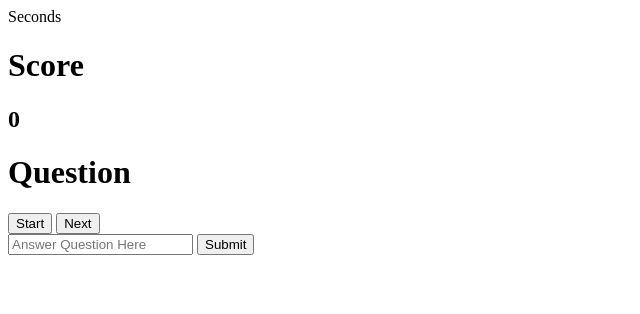
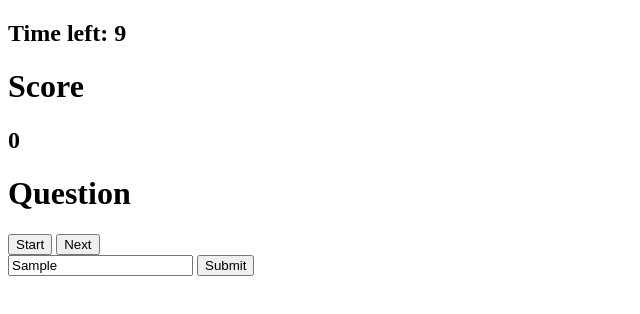
Before and after one commit to Aniangelsuperbat1/Trivia_Game, a plain HTML site: page index.html in a window 1280 px wide. Both pictures are taken after typing "Sample" into the empty fields and a click on the button "Submit". Shown: the whole page, without its empty margins (0-640 px from the left). Drawn offline with Linux system fonts and the light colour scheme; some packages are replaced by stand-ins of ours; a script that the page names is missing.

Commit message:
Added countdown timer

```diff
--- a/index.html
+++ b/index.html
@@ -8,7 +8,7 @@
     <link rel="stylesheet" href="styles.css">
 </head>
 <body>
-    <span id="counter">Seconds</span>
+    <h2 id="counter">Time left: <span id="timeLeft">10</span></h2>
     <div>
         <h1 id="Score">Score</h1>
         <h2 id ="keepTrack">0</h2>
--- a/main.js
+++ b/main.js
@@ -1,4 +1,5 @@
 const counter = document.querySelector("#counter")
+let timeLeft = document.querySelector("#timeLeft")
 const score = document.querySelector("#score")
 const keepTrack = document.querySelector("#keepTrack")
 let question = document.querySelector("#question")
@@ -25,25 +26,36 @@ const trivia = [
 // Swal.fire('Any fool can use a computer')
 
 let newScore = 0
+let timeLeft1 = 10
 
 let rando = () =>{
     return trivia[Math.floor(Math.random() * trivia.length)]
+}
 
+let count = () => {
+    setInterval(() => {
+        if(timeLeft1 <= 0){
+            clearInterval(timeLeft1 = 0)
+        }
+        timeLeft.innerHTML = timeLeft1
+        timeLeft1 -=1
+    }, 1000)
 }
 
 let manOfSteel = () => {
     question.innerHTML = rando().question
     btn1.style.display = "none"
+    count()
 }
 
 let darkKnight = () => {
     console.log("fsdf")
     let nextQuestion = rando().question
     question.innerHTML = nextQuestion
+    count()
 }
 
 let corp = () => {
-    answer.value = ""
     console.log("jhg")
     trivia.forEach((triv) =>{
         if(question.innerHTML === triv.question && answer.value !== triv.answer){
@@ -51,7 +63,6 @@ let corp = () => {
         let currScore = newScore--
         keepTrack.innerHTML = currScore
         console.log(currScore)}
-
         else if (question.innerHTML === triv.question && answer.value === triv.answer){
             alert("right answer")
             let currScore1 = newScore++
@@ -59,6 +70,7 @@ let corp = () => {
             return currScore
         }
     })
+    count()
 
 }
 
```
